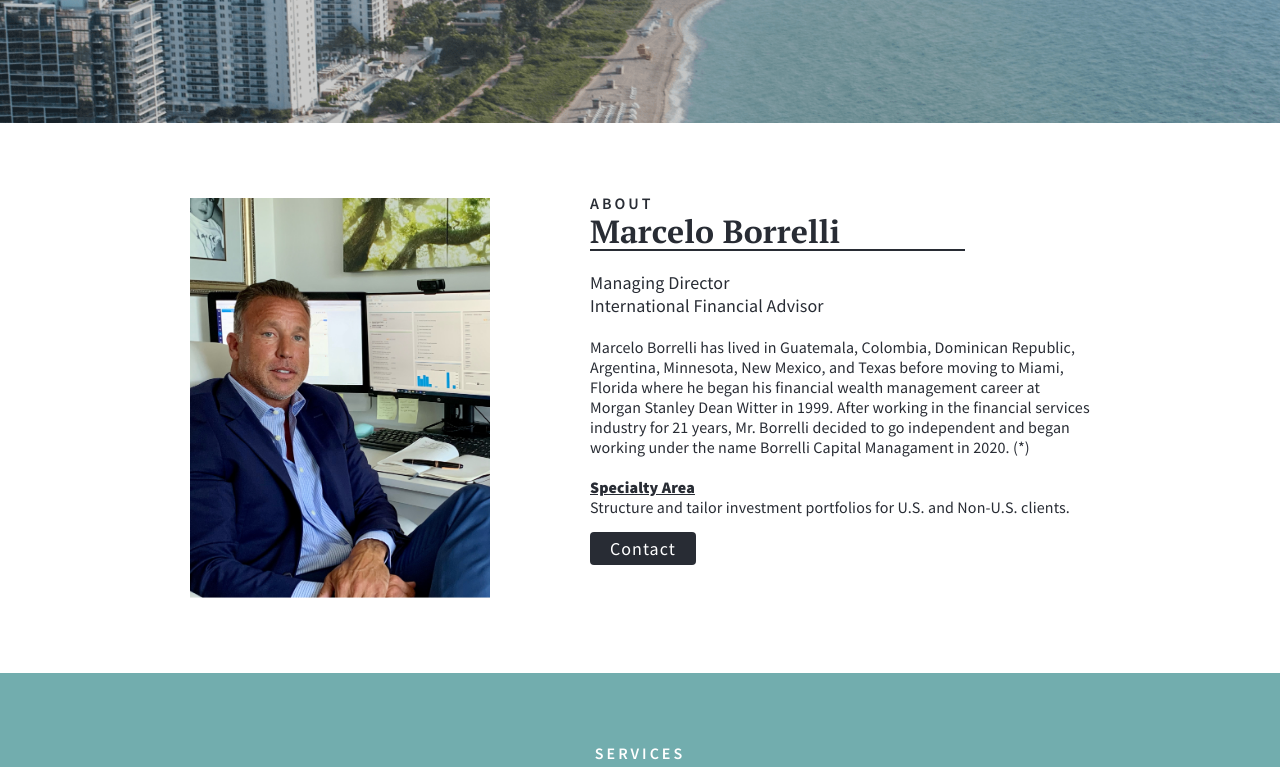
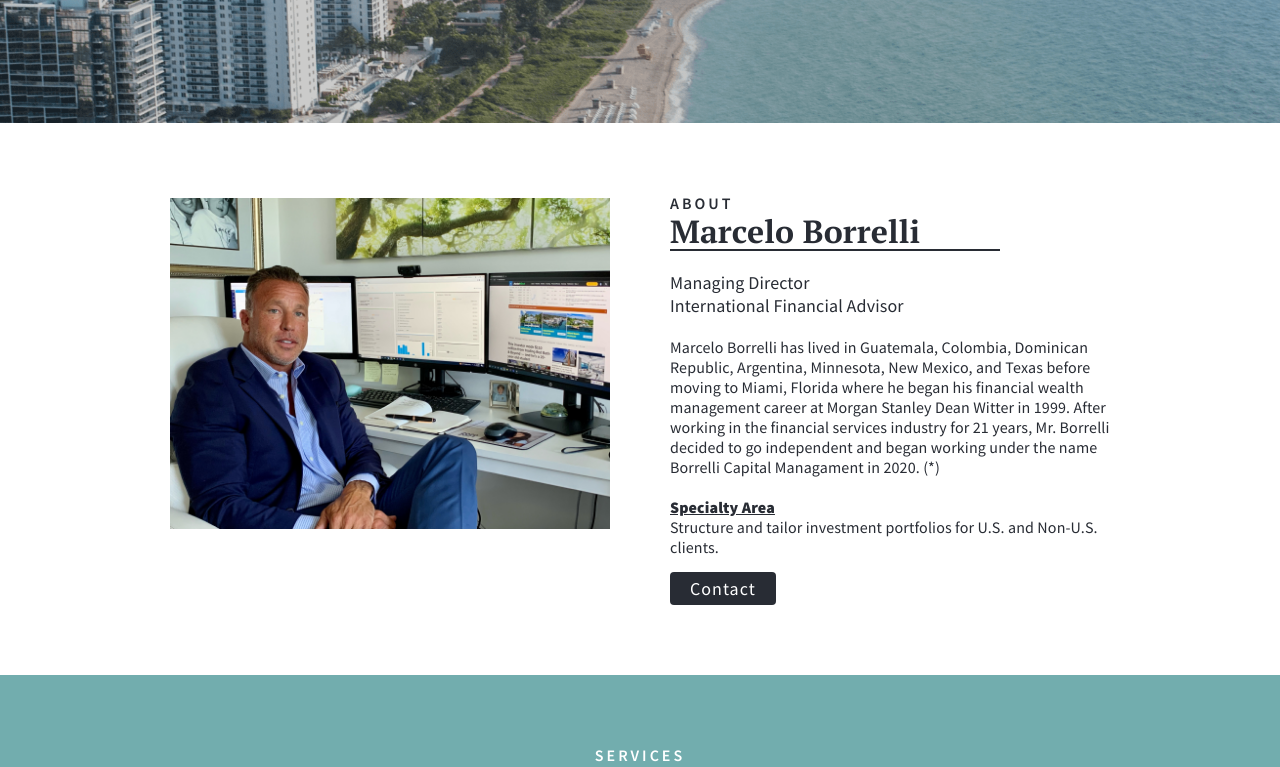
Before and after one commit to hborrelli1/borrellicapitalmgt, a React (Create React App) app: page / in a window 1280 px wide. Shown: the part 557-1324 px from the top of the page. Built offline with nearby package versions, Linux system fonts and the light colour scheme.

Commit message:
Adjust image

```diff
--- a/src/components/About/About.scss
+++ b/src/components/About/About.scss
@@ -1,11 +1,14 @@
 .about {
+  .content {
+    align-items: flex-start;
+  }
   .photo-col,
   .content-col {
-    padding: 0px 50px;
+    padding: 0px 30px;
   }
 
   .photo-col {
-    width: 40%;
+    width: 50%;
     display: flex;
     align-items: center;
     img {
@@ -13,7 +16,8 @@
     }
   }
   .content-col {
-    width: 60%;
+    width: 50%;
+
     .divider {
       width: 75%;
       height: 2px;
@@ -69,7 +73,7 @@
       padding-right: 0px;
     }
   }
-  @media  screen and (max-width: 440px) {
+  @media  screen and (max-width: 640px) {
     .content {
       flex-flow:wrap-reverse;
       .photo-col,
```
Also changed, not shown: src/assets/images/marcelo-borrelli.jpg.
